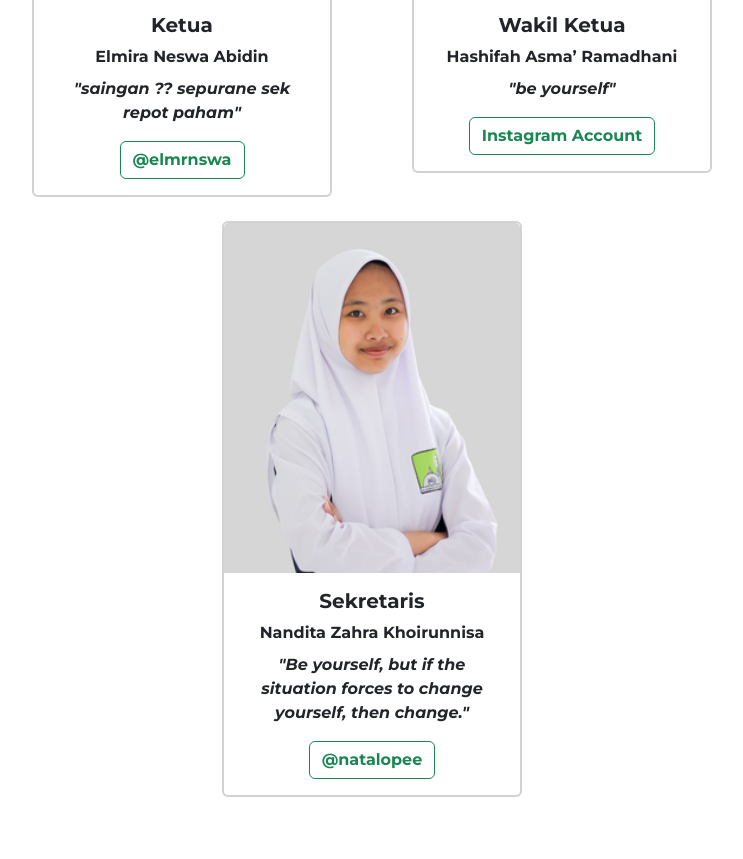
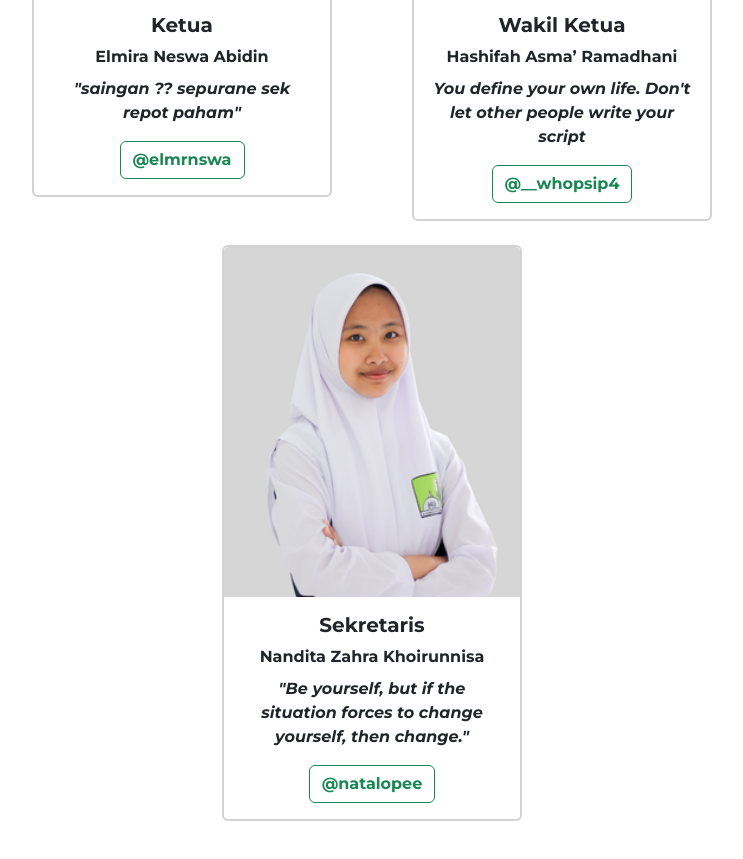
Before and after one commit to osismpksmasbest/osismpkwebsite, a plain HTML site: page divisi-osis.html in a window 1280 px wide. Shown: the part 9653-10512 px from the top of the page, without its empty margins (268-1011 px from the left). Drawn offline with nearby package versions, Linux system fonts and the light colour scheme.

Commit message:
Add files via upload

```diff
--- a/divisi-osis.html
+++ b/divisi-osis.html
@@ -462,8 +462,8 @@
                   <div class="card-body text-center">
                     <h5 class="card-title">Wakil Ketua</h5>
                     <p class="card-title">Hashifah Asma’ Ramadhani</p>
-                    <p class="card-text" style="font-style: italic">"be yourself"</p>
-                    <a href="https://www.instagram.com/" class="btn btn-outline-success stretched-link">Instagram Account</a>
+                    <p class="card-text" style="font-style: italic">You define your own life. Don't let other people write your script</p>
+                    <a href="https://www.instagram.com/__whopsip4" class="btn btn-outline-success stretched-link">@__whopsip4</a>
                   </div>
                 </div>
               </div>
```
